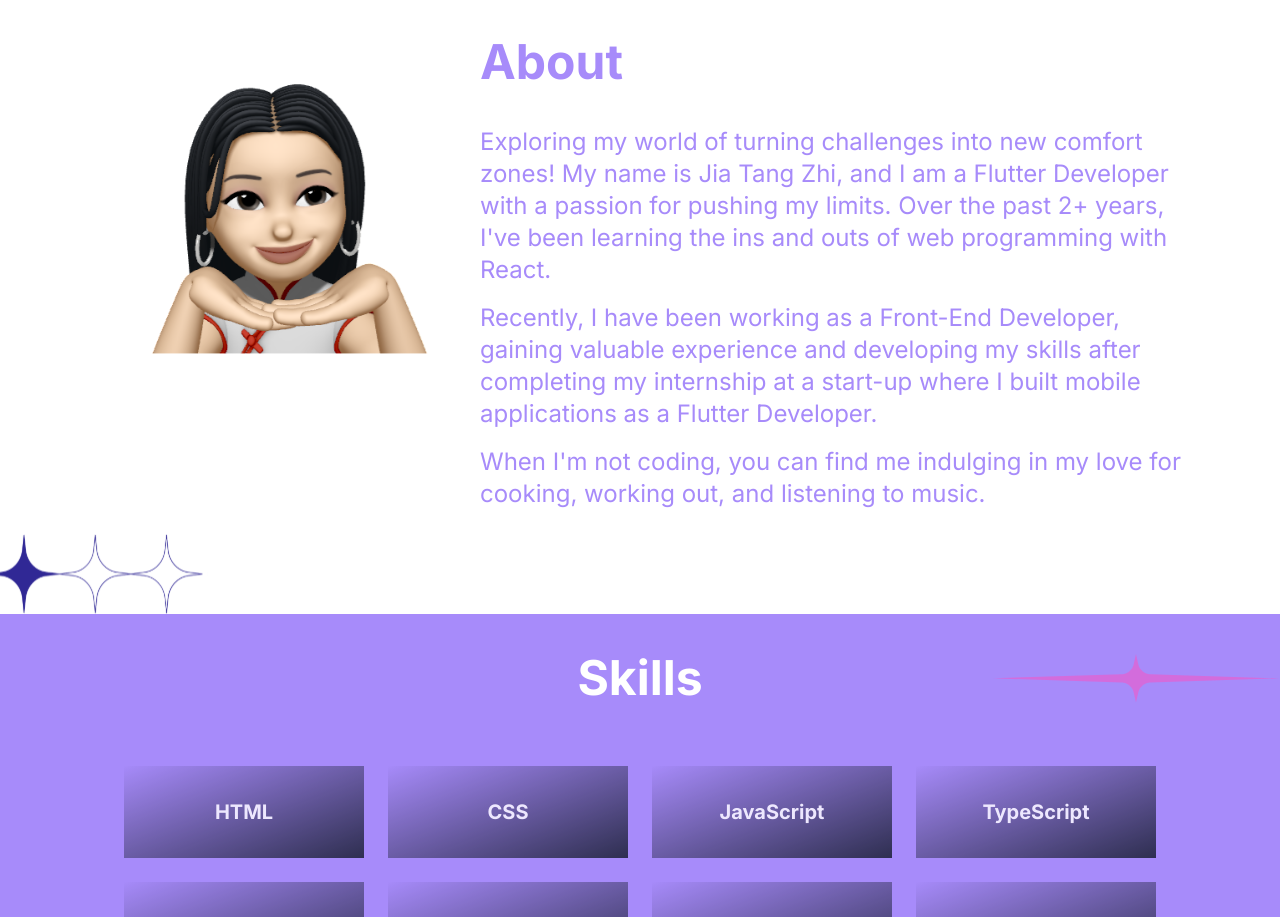
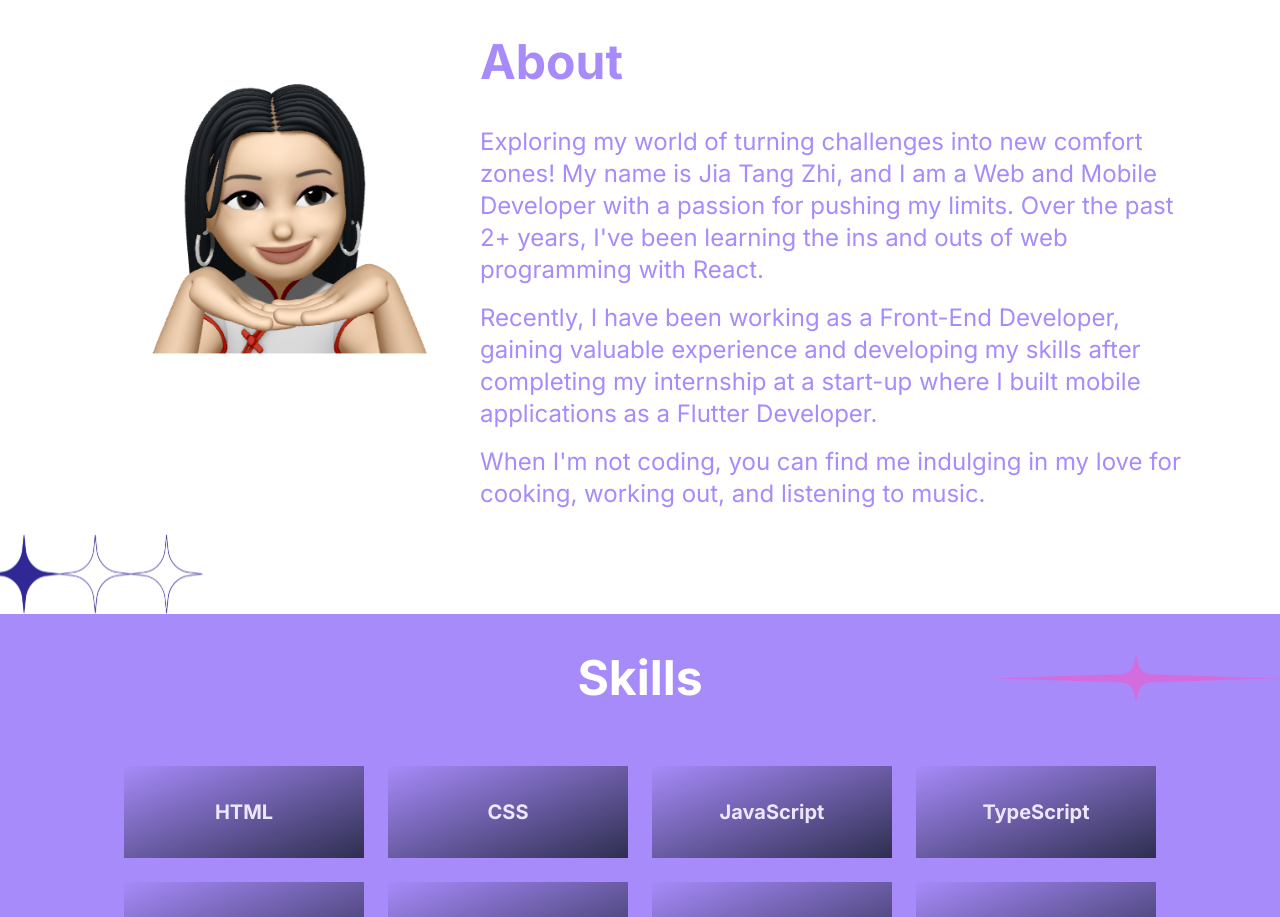
Before and after one commit to jiatangzhi/personal-web, a Vue app: page / in a window 1280 px wide. Shown: the part 1026-1943 px from the top of the page. Built offline with nearby package versions, Linux system fonts and the light colour scheme.

Commit message:
Update About.vue

```diff
--- a/src/components/About.vue
+++ b/src/components/About.vue
@@ -8,7 +8,7 @@
     </div>
     <div class="pt-8 text-purple-500 md:w-2/3 md:text-lg lg:text-lg xl:text-2xl bg-white pb-24">
       <p class="text-white hidden lg:block lg:text-purple-500 font-bold lg:text-4xl lg:pb-8 xl:text-5xl 2xl:text-6xl hover-rectangle hover:cursor-pointer overflow-x-hidden">About</p>
-      <p>Exploring my world of turning challenges into new comfort zones! My name is Jia Tang Zhi, and I am a Flutter Developer with a passion for pushing my limits. Over the past 2+ years, I've been learning the ins and outs of web programming with React.</p>
+      <p>Exploring my world of turning challenges into new comfort zones! My name is Jia Tang Zhi, and I am a Web and Mobile Developer with a passion for pushing my limits. Over the past 2+ years, I've been learning the ins and outs of web programming with React.</p>
       <p class="py-4 ">Recently, I have been working as a Front-End Developer, gaining valuable experience and developing my skills after completing my internship at a start-up where I built mobile applications as a Flutter Developer.</p>
       <p>When I'm not coding, you can find me indulging in my love for cooking, working out, and listening to music.</p>
     </div>
```
